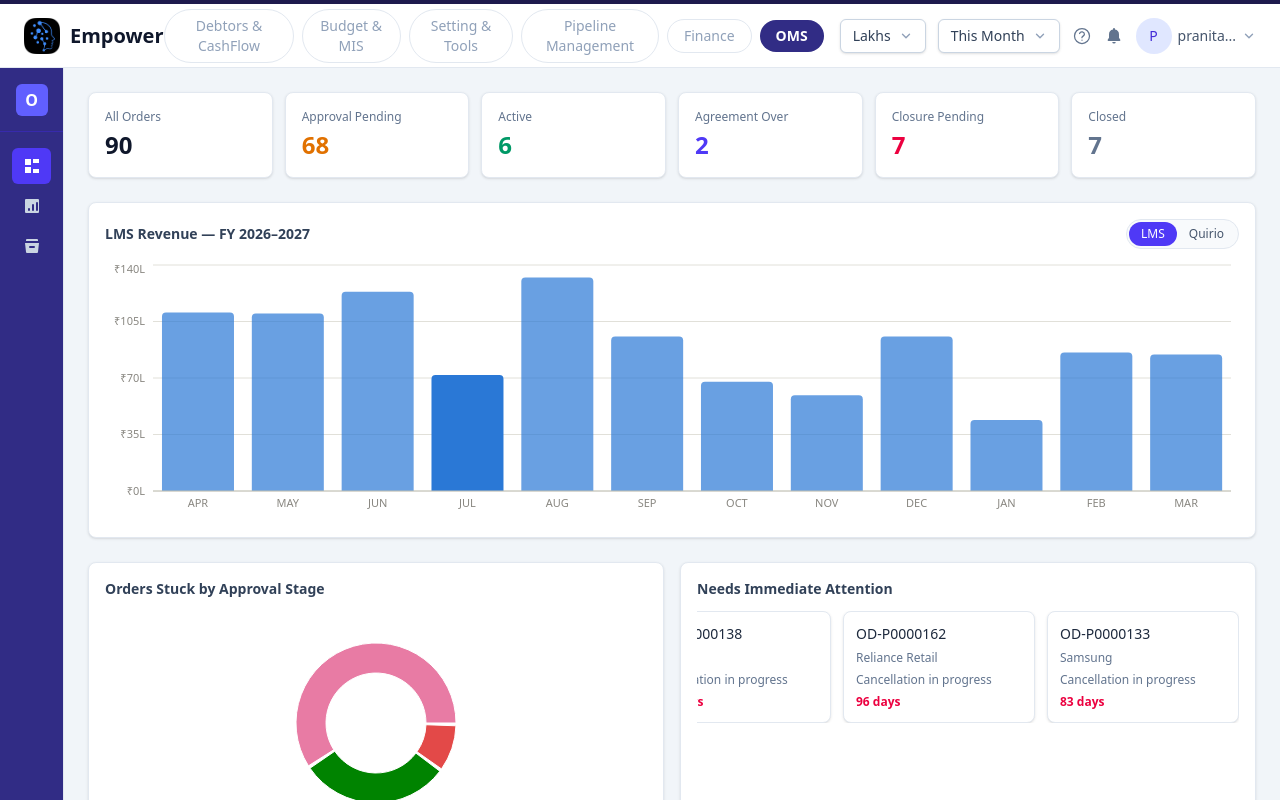
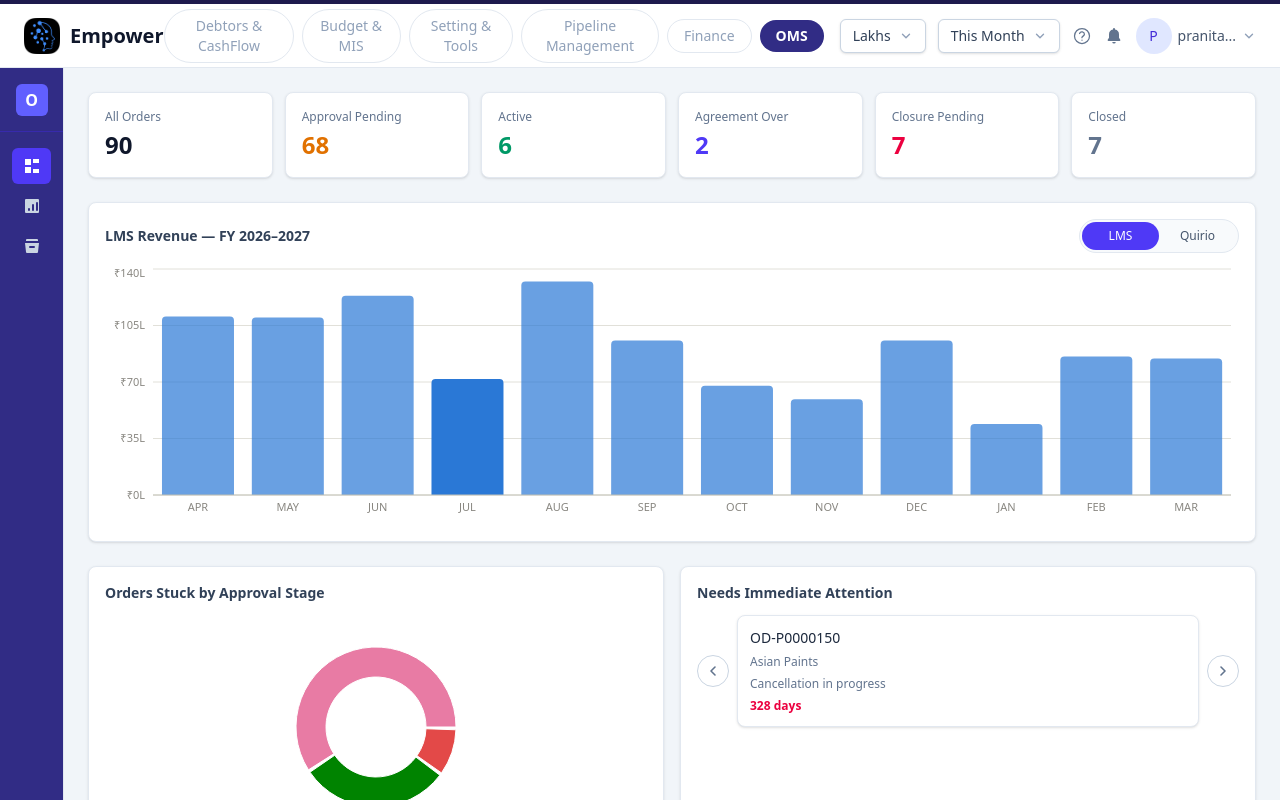
Before and after one commit to rishabhsahuTLE/OMS, a React (Vite) app: page / in a window 1280 px wide. Both pictures are taken after a click on the button 31 px from the left and 166 px from the top of the page. Built offline with nearby package versions, Linux system fonts and the light colour scheme.

Commit message:
dashboard refinement2

```diff
--- a/src/pages/Dashboard.tsx
+++ b/src/pages/Dashboard.tsx
@@ -112,9 +112,22 @@ interface AttentionItem {
   age: number;
 }
 
-// Auto-advances one tile at a time, pausing ATTENTION_STEP_MS between steps;
-// hovering (mouse over the strip) suspends it entirely so it's readable.
+// Auto-advances one tile at a time (looping), pausing ATTENTION_STEP_MS
+// between steps; hovering the carousel suspends it so it's readable, and the
+// arrow buttons step manually (also looping) independent of the timer.
 const ATTENTION_STEP_MS = 2500;
+
+function ChevronArrowIcon({ direction }: { direction: "left" | "right" }) {
+  return (
+    <svg className="h-4 w-4" viewBox="0 0 20 20" fill="none" stroke="currentColor" strokeWidth={2}>
+      <path
+        d={direction === "left" ? "M12.5 5l-5 5 5 5" : "M7.5 5l5 5-5 5"}
+        strokeLinecap="round"
+        strokeLinejoin="round"
+      />
+    </svg>
+  );
+}
 
 function AttentionTiles({
   items,
@@ -123,37 +136,44 @@ function AttentionTiles({
   items: AttentionItem[];
   onNavigate: (tab: MainTabId, subTab?: OrdersSubTabId) => void;
 }) {
-  const trackRef = useRef<HTMLDivElement>(null);
-  const indexRef = useRef(0);
+  const [index, setIndex] = useState(0);
   const pausedRef = useRef(false);
 
   useEffect(() => {
     if (items.length <= 1) return;
     const id = setInterval(() => {
-      if (pausedRef.current) return;
-      indexRef.current = (indexRef.current + 1) % items.length;
-      const track = trackRef.current;
-      const tile = track?.children[indexRef.current] as HTMLElement | undefined;
-      if (track && tile) track.scrollTo({ left: tile.offsetLeft, behavior: "smooth" });
+      if (!pausedRef.current) setIndex((i) => (i + 1) % items.length);
     }, ATTENTION_STEP_MS);
     return () => clearInterval(id);
   }, [items.length]);
 
+  function step(delta: number) {
+    setIndex((i) => (i + delta + items.length) % items.length);
+  }
+
+  const item = items[index % items.length];
+
   return (
     <div
-      ref={trackRef}
       onMouseEnter={() => (pausedRef.current = true)}
       onMouseLeave={() => (pausedRef.current = false)}
-      className="flex gap-3 overflow-x-hidden scroll-smooth"
+      className="flex items-center gap-2"
     >
-      {items.map((item) => (
       <button
-          key={item.order.id}
+        type="button"
+        onClick={() => step(-1)}
+        aria-label="Previous"
+        className="flex h-8 w-8 shrink-0 items-center justify-center rounded-full border border-slate-300 text-slate-500 hover:bg-slate-50"
+      >
+        <ChevronArrowIcon direction="left" />
+      </button>
+
+      <button
         type="button"
         onClick={() =>
           onNavigate("orders", item.order.lifecycleStatus === "cancellationInProgress" ? "amendCancel" : "approval")
         }
-          className={`flex w-48 shrink-0 flex-col gap-1.5 rounded-lg border border-slate-200 p-3 text-left shadow-sm transition-colors hover:border-indigo-300 ${
+        className={`flex flex-1 flex-col gap-1.5 rounded-lg border border-slate-200 p-3 text-left shadow-sm transition-colors hover:border-indigo-300 ${
           item.order.amended ? "bg-yellow-50" : "bg-white"
         }`}
       >
@@ -162,7 +182,15 @@ function AttentionTiles({
         <span className="text-xs text-slate-500">{item.reason}</span>
         <span className="text-xs font-semibold text-rose-600">{item.age} days</span>
       </button>
-      ))}
+
+      <button
+        type="button"
+        onClick={() => step(1)}
+        aria-label="Next"
+        className="flex h-8 w-8 shrink-0 items-center justify-center rounded-full border border-slate-300 text-slate-500 hover:bg-slate-50"
+      >
+        <ChevronArrowIcon direction="right" />
+      </button>
     </div>
   );
 }
@@ -417,13 +445,13 @@ export default function Dashboard({ orders, onNavigate }: DashboardProps) {
           <h3 className="text-sm font-semibold text-slate-700">
             {selectedProduct} Revenue — FY {fyColumns[0].year}–{fyColumns[11].year}
           </h3>
-          <div className="flex shrink-0 rounded-full border border-slate-200 bg-slate-50 p-0.5 text-xs font-medium">
+          <div className="flex w-40 shrink-0 rounded-full border border-slate-200 bg-slate-50 p-0.5 text-xs font-medium">
             {PRODUCT_NAMES.map((product) => (
               <button
                 key={product}
                 type="button"
                 onClick={() => setSelectedProduct(product)}
-                className={`rounded-full px-3 py-1 transition-colors ${
+                className={`flex-1 rounded-full px-3 py-1.5 text-center transition-colors ${
                   selectedProduct === product ? "bg-indigo-600 text-white" : "text-slate-600 hover:bg-slate-100"
                 }`}
               >
```
Lines whose indentation alone changed are shown as unchanged.
